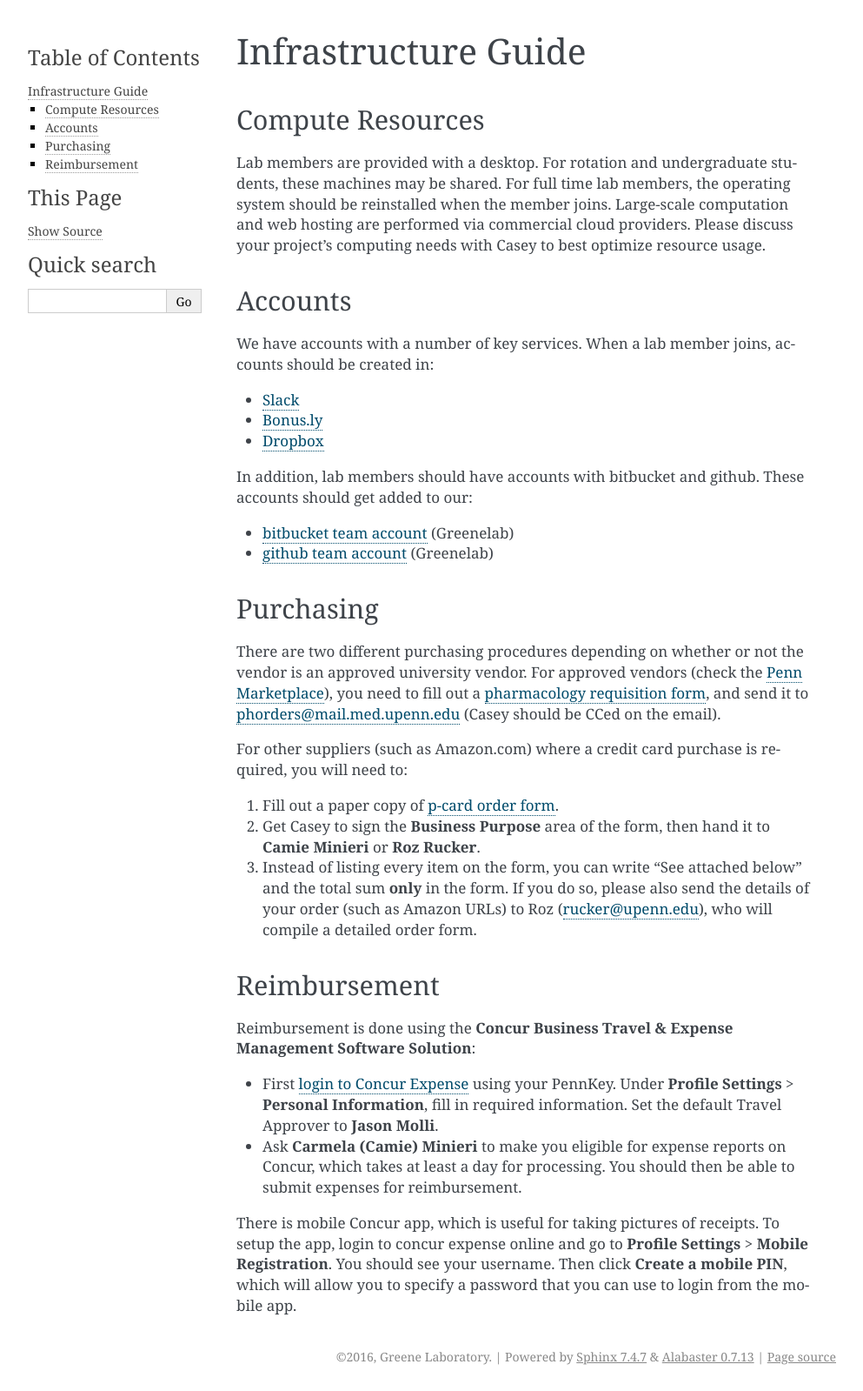
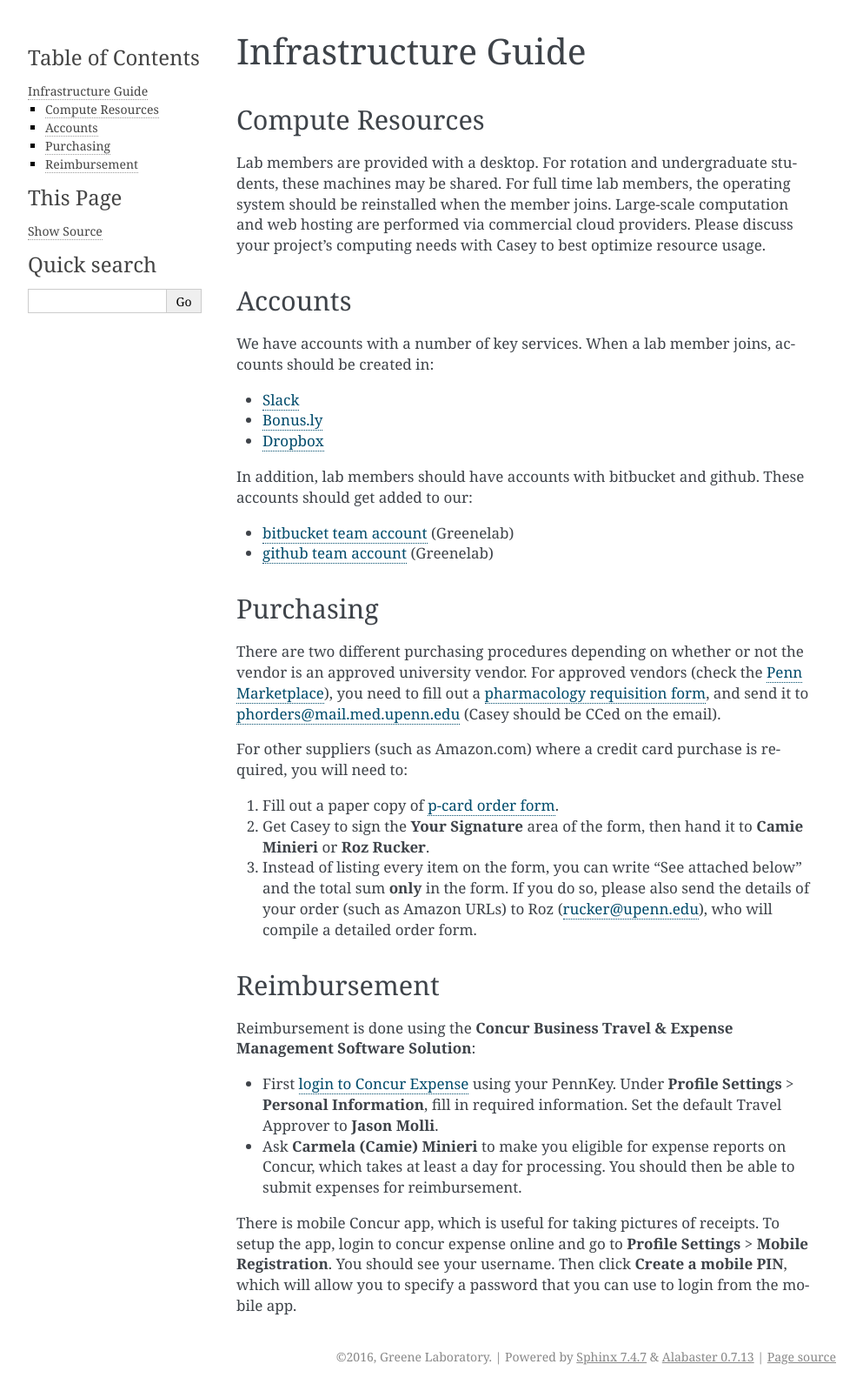
Before and after one commit to greenelab/onboarding, a Sphinx documentation site: the page built from source/infrastructure.rst, in a window 1280 px wide. Shown: the whole page at 87% size, without its empty margins (148-1141 px from the left). Built offline with Sphinx 7.4.7, drawn with Linux system fonts in a browser that asks for light colours.

Commit message:
add signing to infrastructure

```diff
--- a/source/infrastructure.rst
+++ b/source/infrastructure.rst
@@ -39,7 +39,7 @@
 
 1. Fill out a paper copy of `p-card order form
    <https://bitbucket.org/greenelab/onboarding/raw/tip/forms-and-docs/p-card-order-form.pdf>`_.
-2. Get Casey to sign the **Business Purpose** area of the form, then hand it to
+2. Get Casey to sign the **Your Signature** area of the form, then hand it to
    **Camie Minieri** or **Roz Rucker**.
 3. Instead of listing every item on the form, you can write "See attached below"
    and the total sum **only** in the form. If you do so, please also send the
```
